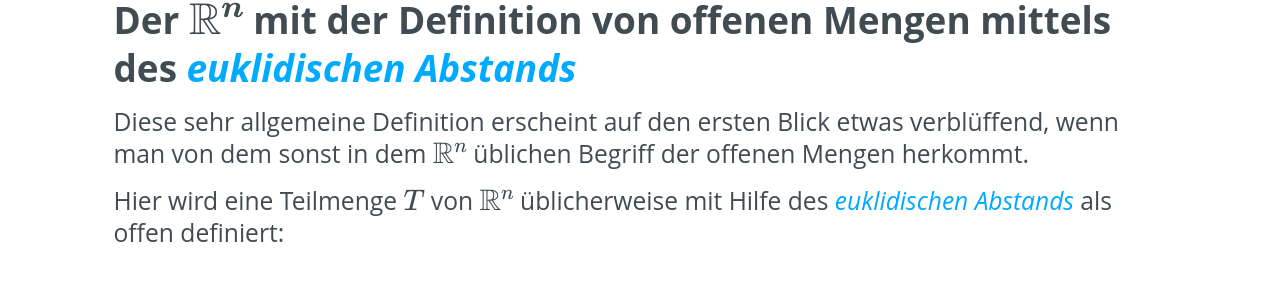
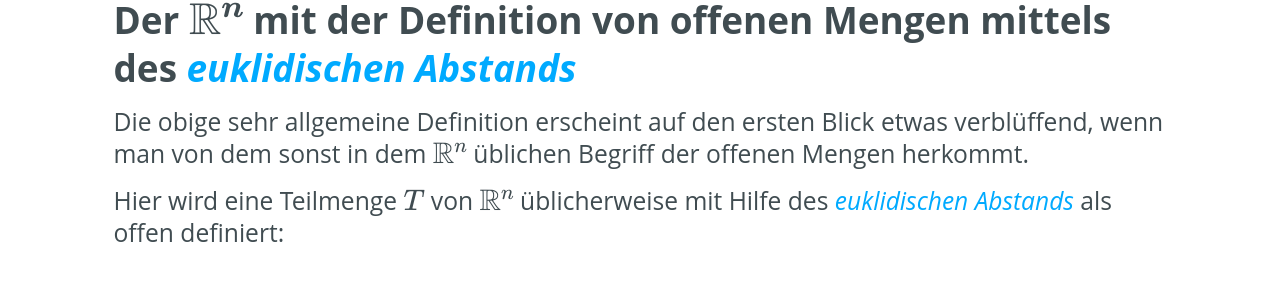
Before and after one commit to cs-LA/home, a Jekyll site: the page built from Topologie/index.md, in a window 1280 px wide. Shown: the part 947-1237 px from the top of the page. Built offline with Jekyll 4.4.1, drawn with Linux system fonts in a browser that asks for light colours; our own code applies the rules of GitHub Pages for plain Markdown files.

Commit message:
Update index.md

```diff
--- a/Topologie/index.md
+++ b/Topologie/index.md
@@ -15,10 +15,9 @@
 
 ### Ein Beispiel:<br>Der $\boldsymbol{\mathbb{R}^n}$ mit der Definition von offenen Mengen mittels des *[euklidischen Abstands](https://de.m.wikipedia.org/wiki/Euklidischer_Abstand)*
 
-Diese sehr allgemeine Definition erscheint auf den ersten Blick etwas verblüffend, wenn man von dem sonst in dem $\mathbb{R}^n$ üblichen Begriff der offenen Mengen herkommt.
+Die obige sehr allgemeine Definition erscheint auf den ersten Blick etwas verblüffend, wenn man von dem sonst in dem $\mathbb{R}^n$ üblichen Begriff der offenen Mengen herkommt.
 
 Hier wird eine Teilmenge $T$ von $\mathbb{R}^n$ üblicherweise mit Hilfe des *[euklidischen Abstands](https://de.m.wikipedia.org/wiki/Euklidischer_Abstand)* als offen definiert:
-
 
 > Eine Menge $T \subseteq \mathbb{R}^n$ heißt oﬀen, wenn für jedes $x \in \mathbb{R}^n$ ein $\epsilon > 0$ existiert, so dass ein ganzer $\epsilon$–Ball $B_\epsilon(x)$ um $x$ in $T$  enthalten ist.
 
```
